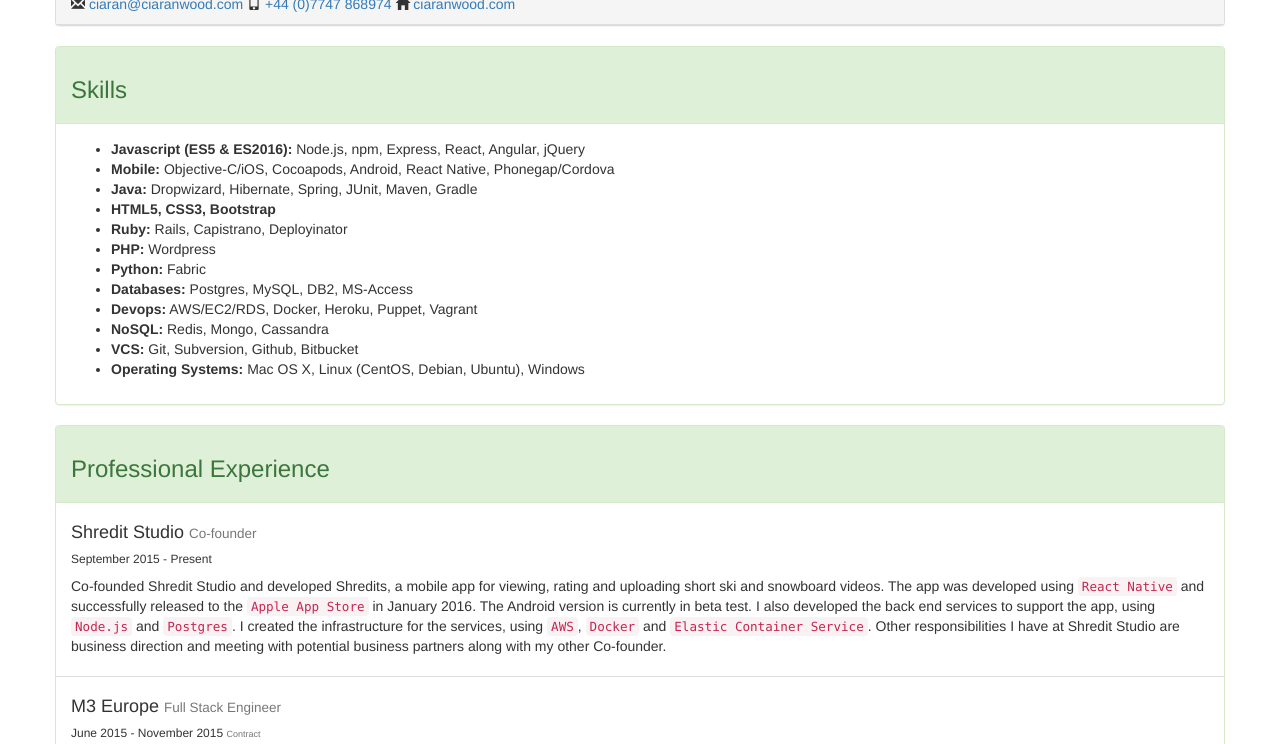
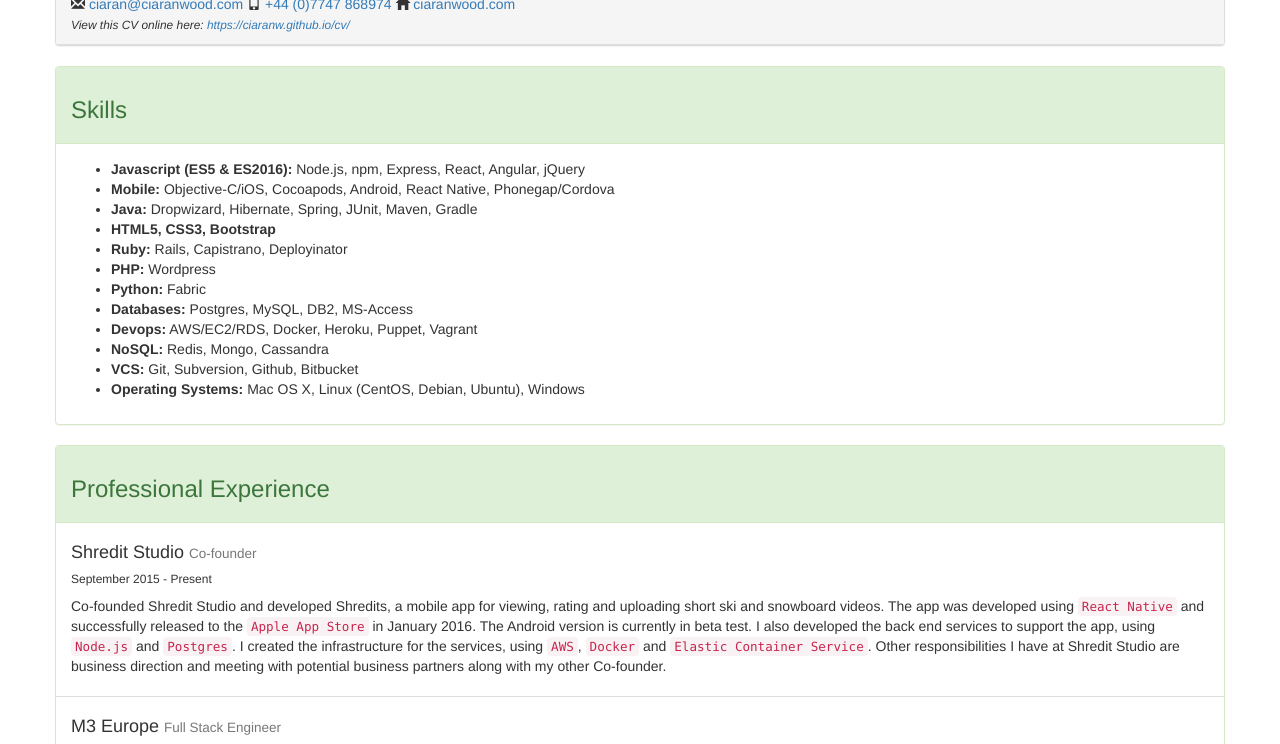
Before and after one commit to ciaranw/cv, a plain HTML site: page index.html in a window 1280 px wide. Shown: the part 87-831 px from the top of the page. Drawn offline with nearby package versions, Linux system fonts and the light colour scheme.

Commit message:
added link to online version

```diff
--- a/index.html
+++ b/index.html
@@ -19,6 +19,9 @@
                     <a href="tel:+44-7747-868974">+44 (0)7747 868974</a>
                     <span class="glyphicon glyphicon-home" aria-hidden="true"></span>
                     <a href="http://ciaranwood.com">ciaranwood.com</a>
+                    <div>
+                        <small><em>View this CV online here: <a href="https://ciaranw.github.io/cv/">https://ciaranw.github.io/cv/</a></em></small>
+                    </div>
                 </div>
             </div>
         </div>
```
